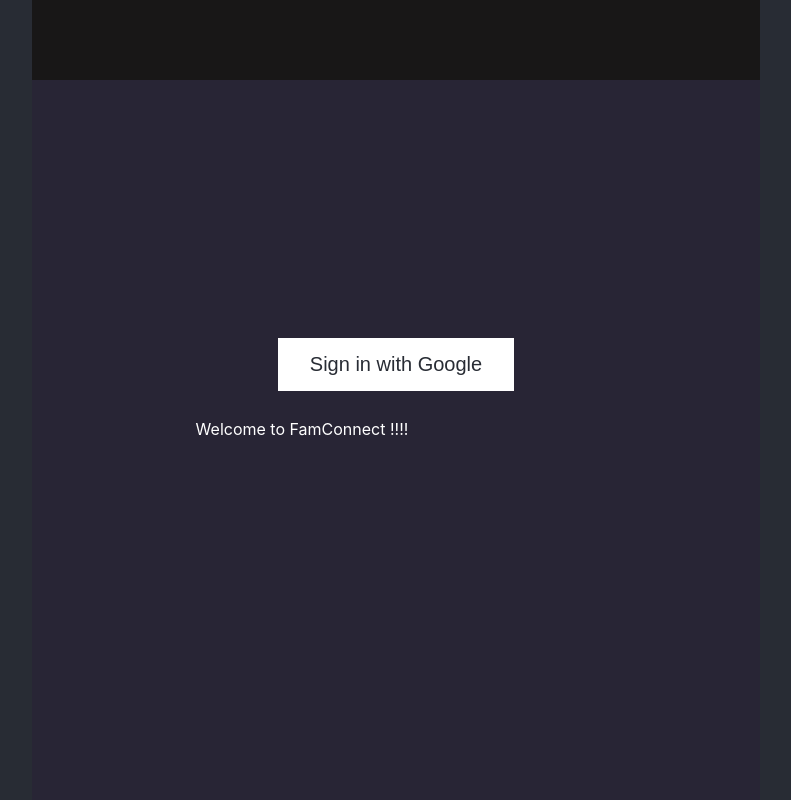
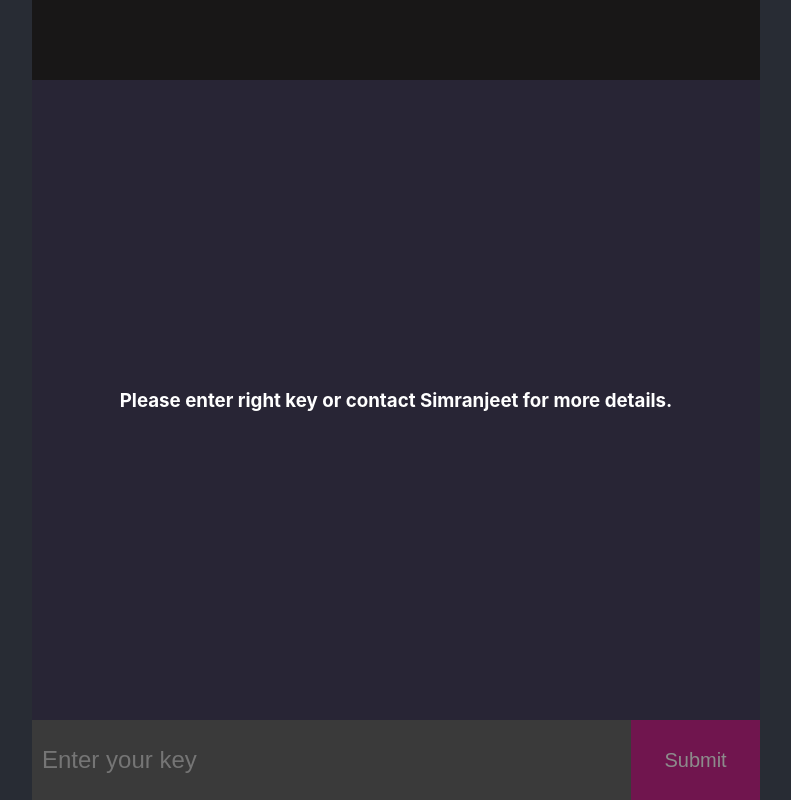
Before and after one commit to singhsimranjeetg/famconnect, a React (Create React App) app: page / in a window 1280 px wide. Shown: the whole page, without its empty margins (244-1035 px from the left). Built offline with nearby package versions, Linux system fonts and the light colour scheme; no server answers.

Commit message:
added password page and dotenv

```diff
--- a/package.json
+++ b/package.json
@@ -6,6 +6,7 @@
     "@testing-library/jest-dom": "^4.2.4",
     "@testing-library/react": "^9.5.0",
     "@testing-library/user-event": "^7.2.1",
+    "dotenv": "^8.2.0",
     "firebase": "^7.20.0",
     "react": "^16.13.1",
     "react-dom": "^16.13.1",
--- a/public/index.html
+++ b/public/index.html
@@ -10,6 +10,7 @@
       content="Web site created using create-react-app"
     />
     <link rel="apple-touch-icon" href="%PUBLIC_URL%/logo192.png" />
+    <link rel="stylesheet" href="https://use.fontawesome.com/releases/v5.14.0/css/all.css" integrity="sha384-HzLeBuhoNPvSl5KYnjx0BT+WB0QEEqLprO+NBkkk5gbc67FTaL7XIGa2w1L0Xbgc" crossorigin="anonymous">
 
     <!-- <link rel="stylesheet" href="https://maxcdn.bootstrapcdn.com/bootstrap/4.0.0/css/bootstrap.min.css" integrity="sha384-Gn5384xqQ1aoWXA+058RXPxPg6fy4IWvTNh0E263XmFcJlSAwiGgFAW/dAiS6JXm" crossorigin="anonymous"> -->
 
--- a/src/App.css
+++ b/src/App.css
@@ -67,7 +67,7 @@
 
 form button {
   width: 20%;
-  background-color: rgb(56, 56, 143);
+  background-color: mediumvioletred;
 }
 
 
@@ -83,7 +83,7 @@
 }
 
 button {
-  background-color: #282c34; /* Green */
+  background-color: rgb(56, 56, 143);; /* Green */
   border: none;
   color: white;
   padding: 15px 32px;
@@ -101,11 +101,14 @@
 
 
 .sign-in {
-  color: #282c34;
-  background: white;
+  color: white;
+  background: #4c8bf5;
   max-width: 400px;
   margin: 0 auto;
+  border-radius: 30px;
 }
+
+
 
 
 
@@ -124,6 +127,7 @@
   position: relative;
   color: white;
   text-align: center;
+
 }
 
 .message {
@@ -152,3 +156,8 @@
   border-radius: 50%;
   margin: 2px 5px;
 }
+
+
+h1 {
+  color: white;
+}
--- a/src/App.js
+++ b/src/App.js
@@ -1,17 +1,20 @@
 import React, {  useEffect  } from "react";
 import "./App.css";
+
+
 
 
 import { useAuthState } from "react-firebase-hooks/auth";
 
 
-import {SignIn, SignOut} from "./components/signin-and-signout/sign-in-and-sign-out.component"
+import {SignOut} from "./components/signin-and-signout/sign-in-and-sign-out.component"
 import ChatRoom from "./components/chat-room/chat-room.component";
+import PasswordPage from "./pages/password/password.page"
 
 import {auth, msg} from "./firebase/firebase.utils";
 
 
-
+require('dotenv').config();
 
 
 function App() {
@@ -31,7 +34,7 @@
         <SignOut />
       </header>
 
-      <section>{user ? <ChatRoom /> : <SignIn />}</section>
+      <section>{user ? <ChatRoom /> : <PasswordPage />}</section>
     </div>
   );
 }
--- a/src/components/chat-room/chat-room.component.jsx
+++ b/src/components/chat-room/chat-room.component.jsx
@@ -54,7 +54,7 @@
           />
 
           <button type="submit" disabled={!formValue}>
-            send
+          <i class="far fa-paper-plane"></i>
           </button>
         </form>
       </>
--- a/src/components/signin-and-signout/sign-in-and-sign-out.component.jsx
+++ b/src/components/signin-and-signout/sign-in-and-sign-out.component.jsx
@@ -11,12 +11,13 @@
 
     return (
       <>
+        <h1>
+          Welcome to Famconnect !
+        </h1>
         <button className="sign-in" onClick={signInWithGoogle}>
           Sign in with Google
         </button>
-        <p>
-          Welcome to FamConnect !!!!
-        </p>
+
       </>
     );
   }
--- /dev/null
+++ b/src/pages/password/password.page.jsx
@@ -0,0 +1,62 @@
+import React, {useState} from "react";
+import "../../App.css";
+
+//import ChatRoom from "../../components/chat-room/chat-room.component";
+
+import {SignIn} from "../../components/signin-and-signout/sign-in-and-sign-out.component"
+
+
+
+
+
+const PasswordPage = () => {
+
+    const key = process.env.REACT_APP_ENTER_KEY;
+
+
+    const [formValue, setFormValue] = useState("");
+
+    const [authorized, setAuthorized] = useState(false)
+
+    const checkPassword = async (e) => {
+        e.preventDefault();
+
+        if (formValue === key) {
+            console.log("welcome")
+            setFormValue('')
+            setAuthorized(true)
+
+        }
+
+        else {
+            console.log("Please enter correct password")
+
+        }
+    }
+
+
+    return (
+        <div>
+        <section>{authorized ? <SignIn /> : <h1>Please enter right key or contact Simranjeet for more details.</h1>}</section>
+        <form onSubmit = {checkPassword}>
+          <input
+            value={formValue}
+            onChange={(e) => setFormValue(e.target.value)}
+            placeholder="Enter your key"
+          />
+
+          <button type="submit" disabled={!formValue}>
+            Submit
+          </button>
+        </form>
+        </div>
+
+
+
+
+
+
+    )
+}
+
+export default PasswordPage;
```
Also changed, not shown: 2 other files (tests, documents, lock files or other folders).
